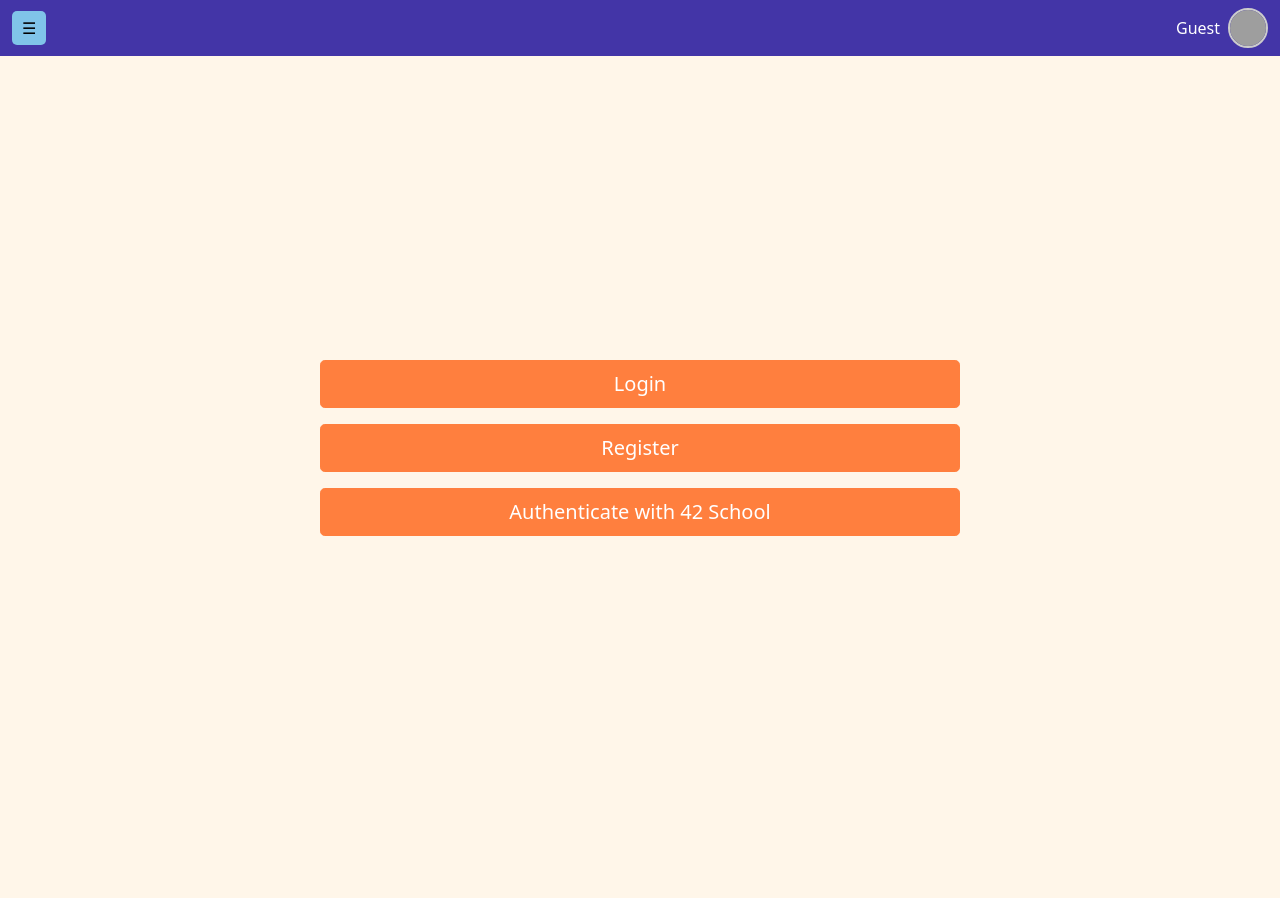
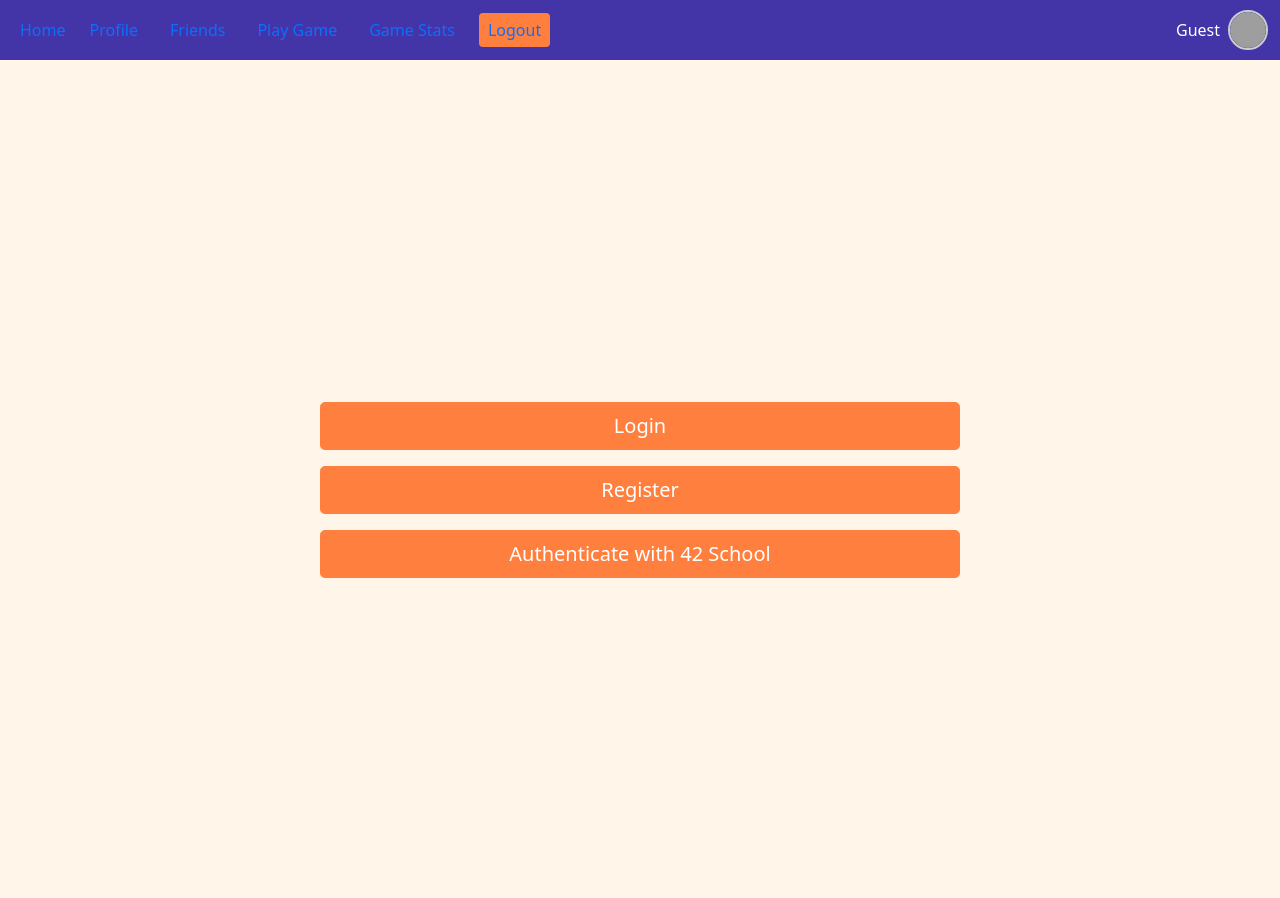
Before and after one commit to rodraska/Transcendence, a Django app: page / in a window 1280 px wide. Before the commit the page ends 536 px from the top, so only its background shows below. Run offline with Django 5.2, Linux system fonts and the light colour scheme; parts of the project's set-up code (start-up, migrations or seed data) failed here and were passed over; grey boxes are pictures that could not be loaded.

Commit message:
new header

```diff
--- a/docker/srcs/django/my_app/static/css/styles.css
+++ b/docker/srcs/django/my_app/static/css/styles.css
@@ -1,20 +1,51 @@
-header {
+.bg-primary-color {
+	background-color: var(--primary-color);
+  }
+
+  .bg-secondary-color {
+	background-color: var(--secondary-color);
+  }
+
+  .bg-accent-color {
+	background-color: var(--accent-color);
+  }
+
+  .bg-light-color {
+	background-color: var(--background-color);
+  }
+
+  .primary-color {
+	color: var(--primary-color);
+  }
+
+  .secondary-color {
+	color: var(--secondary-color)
+  }
+
+  .accent-color {
+	color: var(--accent-color);
+  }
+
+  .text-color {
+	color: var(--text-color);
+  }
+
+
+#header-container {
+  height: 80px;
   position: fixed;
   top: 0;
   left: 0;
-  right: 0;
-  background-color: #fff;
-  /* Light background */
-  box-shadow: 0 2px 4px rgba(0, 0, 0, 0.1);
-  /* Subtle shadow */
-  z-index: 1000;
+  width: 100%;
+  /* background-color: white;  */
+  z-index: 10;
 }
 
-/*#menuButton {
-	border: none;
-	background: none;
-	font-size: 24px;
-}*/
+#content-container {
+  padding-top: 50px;
+  /* margin-top: 100px; */
+}
+
 
 #menu {
   background-color: var(--secondary-color);
--- a/docker/srcs/django/my_app/static/html/header.html
+++ b/docker/srcs/django/my_app/static/html/header.html
@@ -4,42 +4,73 @@
       overflow-x: hidden;
     }
 
-  /* Container para envolver o botão e a sidebar */
     .menu-container {
       position: relative;
     }
 
     .navbar {
-    background-color: var(--primary-color);
+      display: flex;
+      justify-content: space-between;
+      align-items: center;
+      flex-wrap: nowrap;
+      height: 60px; /* Garante que a altura da navbar seja constante */
+      position: relative;
     }
 
-  /* Sidebar inicialmente oculta */
-  .sidebar {
-    position: fixed;
-    top: 56px; /* Altura da navbar */
-    left: 0;
-    height: calc(100% - 56px); /* Ajusta altura abaixo da navbar */
-    width: 250px;
-    background-color: var(--secondary-color); /* Cor de fundo personalizada */
-    color: var(--text-color);
-    transform: translateX(-250px); /* Esconde a sidebar inicialmente */
-    transition: transform 0.3s ease-in-out;
+    .navbar-nav {
+      display: flex;
+      align-items: center; /* Alinha os itens da navbar verticalmente */
+      height: 100%;
+      margin: 0; /* Remove qualquer margem no menu */
     }
 
-  .sidebar a {
-    color: var(--text-color);
-    text-decoration: none;
-    padding: 10px 15px;
-    display: block;
+    .nav-item {
+      display: flex;
+      align-items: center;
     }
 
-  .sidebar a:hover {
-    background-color: var(--accent-color); /* Cor ao passar o mouse */
+    #navbar a:hover {
+      color: var(--accent-color);
+    }
+
+    #logoutbtn:hover {
+      background-color: var(--accent-color);  /* Cor de fundo ao passar o mouse */
+      color: white !important;  /* Garante que a cor do texto do botão de logout tenha mais prioridade */
+      transform: scale(1.1);  /* Efeito de aumento */
+      transition: transform 0.3s;  /* Suaviza o efeito */
+    }
+
+
+    .navbar-nav .nav-item .nav-link {
+      padding-top: 4px; /* Ajusta o padding superior */
+      padding-bottom: 4px; /* Ajusta o padding inferior */
+    }
+
+    /* Ajuste para telas menores que 992px */
+    @media (max-width: 992px) {
+      /* Garante que a navbar ainda use flexbox para os itens */
+      .navbar {
+        flex-wrap: wrap; /* Permite que a navbar se ajuste em linhas quando necessário */
+        justify-content: space-between;
+      }
+
+      /* O menu deve expandir verticalmente */
+      .navbar-nav {
+        flex-direction: column;
+        width: 100%;
+        margin-top: 10px;
+        text-align: center;
+      }
+
+      /* Itens de navegação no menu */
+      .navbar-nav .nav-item {
+        width: 100%;
+        text-align: center;
       }
 
        /* Estilo do botão do menu hambúrguer */
       .menu-btn {
-    background-color: var(--secondary-color); /* Cor do botão */
+        background-color: var(--secondary-color);
         border: none;
         border-radius: 5px;
         padding: 5px 10px;
@@ -51,70 +82,132 @@
         background-color: var(--accent-color);
       }
 
-  /* Mostrar sidebar ao passar o mouse sobre o botão ou a sidebar*/
-  .menu-container:hover .sidebar {
-    transform: translateX(0); /* Exibe a sidebar*/
+      /* Nome e imagem de perfil fixos na parte direita */
+      .navbar .d-flex {
+        position: absolute;
+        right: 10px; /* Garante que a área do nome e imagem fiquem à direita */
+        top: 50%; /* Centraliza verticalmente */
+        transform: translateY(-50%); /* Alinha perfeitamente ao centro */
+        display: flex;
+        align-items: center;
+        z-index: 10; /* Garante que fiquem acima do menu colapsado */
       }
-  .dropdown-menu {
-    right: auto !important;
-    left: 0 !important;
-    transform: translateX(-100%);
+
+      .navbar .d-flex img {
+        width: 30px; /* Tamanho da imagem */
+        height: 30px;
+        border-radius: 50%; /* Imagem redonda */
+      }
+
+      .navbar .d-flex span {
+        font-size: 14px;
+        color: white;
+        margin-left: 10px; /* Espaço entre o nome e a foto */
+      }
+
+      /* Ajusta o botão do menu */
+      .navbar-toggler {
+        padding: 0.5rem 1rem;
+      }
+    }
+
+    /* Ajuste para telas menores que 575px */
+    @media (max-width: 575px) {
+      .navbar {
+        flex-direction: row; /* Garante que o nome e a imagem fiquem na mesma linha */
+        justify-content: space-between;
+      }
+
+      /* Menu expandido de forma limpa */
+      .navbar-nav {
+        flex-direction: column;
+        width: 100%;
+        text-align: center;
+        margin-top: 10px;
+      }
+
+      .navbar-nav .nav-item {
+        width: 100%;
+        text-align: center;
+      }
+
+      .navbar .d-flex {
+        position: absolute;
+        right: 10px; /* Garante que a área do nome e imagem fiquem à direita */
+        top: 50%; /* Centraliza verticalmente */
+        transform: translateY(-50%); /* Alinha perfeitamente ao centro */
+        display: flex;
+        align-items: center;
+        z-index: 10; /* Garante que fiquem acima do menu expandido */
+      }
+
+      .navbar .d-flex img {
+        width: 30px;
+        height: 30px;
+        border-radius: 50%;
+      }
+
+      .navbar .d-flex span {
+        font-size: 14px;
+        color: white;
+        margin-left: 10px;
+      }
     }
   </style>
 
-<nav class="navbar text-white">
-  <div class="container-fluid menu-container">
-    <!--Botão do menu hambúrguer-->
-    <button class="menu-btn">☰</button>
+  <header>
+    <nav class="navbar navbar-expand-lg fixed-top bg-primary-color" id="navbar" style="height: 60px;">
+      <div class="container-fluid">
+        <button
+          class="navbar-toggler"
+          id="menu-btn"
+          type="button"
+          data-bs-toggle="collapse"
+          data-bs-target="#navbar-items"
+          aria-controls="navbar-items"
+          aria-expanded="false"
+          aria-label="Toggle navigation"
+        >
+          <i class="bi bi-list"></i>
+        </button>
 
-    <!--Sidebar-->
-    <div class="sidebar">
-      <div
-        class="rounded-circle overflow-hidden"
-        style="width: 40px; height: 40px; border: 2px solid #ccc"
-      >
-        <img
-          src="https://upload.wikimedia.org/wikipedia/commons/3/3f/Placeholder_view_vector.svg"
-          alt="Profile"
-          style="width: 100%; height: 100%; object-fit: cover"
-        />
+        <!-- Menu colapsável (Itens do menu) -->
+        <div class="collapse navbar-collapse" id="navbar-items">
+          <ul class="navbar-nav me-auto mb-2 mb-lg-0">
+            <li class="nav-item">
+              <a class="nav-link" id="homebtn">Home</a>
+            </li>
+            <li class="nav-item mx-2">
+              <a class="nav-link" id="profilebtn">Profile</a>
+            </li>
+            <li class="nav-item mx-2">
+              <a class="nav-link" id="friendbtn">Friends</a>
+            </li>
+            <li class="nav-item mx-2">
+              <a class="nav-link" id="playgamebtn">Play Game</a>
+            </li>
+            <li class="nav-item mx-2">
+              <a class="nav-link" id="statbtn">Game Stats</a>
+            </li>
+
+            <!-- Logout visível dentro do menu colapsado -->
+            <li class="nav-item mx-2">
+              <a class="nav-link btn bg-accent-color" id="logoutbtn" href="#" onclick="window.location.href = '/accounts/logout/'; return false;"><i class="bi bi-box-arrow-right"></i>Logout</a>
+            </li>
+          </ul>
         </div>
-      <a href="#">Customize</a>
-      <a href="#">Friends</a>
-      <a href="#">Game Stats</a>
-    </div>
-    <!-- Right: Name and Profile -->
-    <div class="d-flex align-items-center">
-      <span id="userName" class="me-2"></span>
-      <div class="dropdown">
-        <button
-          class="btn btn-link dropdown-toggle rounded-circle overflow-hidden"
-          type="button"
-          id="dropdownMenuButton"
-          data-bs-toggle="dropdown"
-          aria-expanded="false"
-          style="
-            width: 40px;
-            height: 40px;
-            padding: 0;
-            border: 2px solid #ccc;
-            background: none;
-          "
-        >
-          <img
-            src="https://upload.wikimedia.org/wikipedia/commons/3/3f/Placeholder_view_vector.svg"
-            alt="Profile"
-            style="width: 100%; height: 100%; object-fit: cover"
-          />
-        </button>
-        <ul
-          class="dropdown-menu dropdown-menu-start"
-          aria-labelledby="dropdownMenuButton"
-        >
-          <li><a class="dropdown-item" id="logout-button">Logout</a></li>
-          <li><a class="dropdown-item" id="friends-button">Friends</a></li>
-        </ul>
+
+        <!-- Nome e Imagem fixos à direita, sempre visíveis -->
+        <div class="d-flex align-items-center ms-auto">
+          <!-- Nome -->
+          <span id="userName" class="me-2 text-white">Name</span>
+
+          <!-- Foto -->
+          <div class="rounded-circle overflow-hidden" style="width: 40px; height: 40px; border: 2px solid #ccc;">
+            <img src="https://upload.wikimedia.org/wikipedia/commons/3/3f/Placeholder_view_vector.svg" alt="Profile"
+              style="width: 100%; height: 100%; object-fit: cover;">
           </div>
         </div>
       </div>
     </nav>
+  </header>
--- a/docker/srcs/django/my_app/static/html/home.html
+++ b/docker/srcs/django/my_app/static/html/home.html
@@ -1 +1,4 @@
-home
+<div class="d-flex align-items-center justify-content-center accent-color" style="height: 80vh; flex-direction: column;">
+    <h1>Welcome</h1>
+    <h2>Our ft_transcendence</h2>
+</div>
--- a/docker/srcs/django/my_app/static/js/header/header.js
+++ b/docker/srcs/django/my_app/static/js/header/header.js
@@ -13,12 +13,42 @@ class HeaderBar extends Component {
         window.location.href = "/accounts/logout/";
       });
     }
+
+    const homeButton = this.querySelector("#homebtn");
+    if (homeButton) {
+      homeButton.addEventListener("click", () => {
+        Route.go("/home");
+      });
+    }
+
+    const profileButton = this.querySelector("#profilebtn");
+    if (profileButton) {
+      profileButton.addEventListener("click", () => {
+        Route.go("/profile");
+      });
+    }
+
+    const playButton = this.querySelector("#playgamebtn");
+    if (playButton) {
+      playButton.addEventListener("click", () => {
+        Route.go("/play");
+      });
+    }
+
     const friendsButton = this.querySelector("#friends-button");
     if (friendsButton) {
       friendsButton.addEventListener("click", () => {
         Route.go("/friends");
       });
     }
+
+
+    const userNameElement = this.querySelector("#userName");
+    if (userNameElement && window.loggedInUserName) {
+      userNameElement.textContent = window.loggedInUserName;
+    }
+
+
     this.updateHeader(
       window.loggedInUserName || "Guest",
       window.loggedInAvatarUrl ||
--- /dev/null
+++ b/docker/srcs/django/my_app/static/js/header/profile.js
@@ -0,0 +1,132 @@
+import Component from "../spa/component.js"
+
+class UserProfile extends Component
+{
+	constructor()
+	{
+		super('static/html/profile.html')
+	}
+
+	onInit(){
+
+		console.log("UserProfile carregado!");
+
+		document.getElementById('dname').value = window.loggedInUserName;
+		document.getElementById('name1').value = window.loggedInFirstName || "";
+    	document.getElementById('name2').value = window.loggedInLastName || "";
+   		document.getElementById('email').value = window.loggedInEmail;
+
+		document.getElementById('profileImage').src = window.loggedInAvatarUrl ||
+		   "https://upload.wikimedia.org/wikipedia/commons/3/3f/Placeholder_view_vector.svg";
+
+
+	// Adiciona evento ao botão de salvar
+    document.querySelector("form").addEventListener("submit", this.updateProfile.bind(this));
+    }
+
+	updateProfile(event) {
+		event.preventDefault(); // Evita que o formulário recarregue a página
+
+		// Capturar valores do formulário
+		const updatedData = {
+			username: document.getElementById("dname").value,  // Django usa 'username' em vez de 'displayName'
+			first_name: document.getElementById("name1").value,
+			last_name: document.getElementById("name2").value,
+			email: document.getElementById("email").value
+    };
+
+	fetch(`/api/user/${window.loggedInUserId}/update/`, {
+			method: "PATCH",
+			headers: {
+				"Content-Type": "application/json"
+			},
+			body: JSON.stringify(updatedData),
+			credentials: "include" // Garante que os cookies de autenticação do Django são enviados
+		})
+    .then(response => response.json())
+    .then(data => {
+        if (data.error) {
+            alert("Erro ao atualizar: " + data.error);
+        } else {
+            alert("Profile updated!");
+
+            // Atualizar os valores no window para refletir as mudanças
+            window.loggedInUserName = updatedData.username;
+            window.loggedInFirstName = updatedData.first_name;
+            window.loggedInLastName = updatedData.last_name;
+            window.loggedInEmail = updatedData.email;
+
+            // Atualiza o header/nav com os novos dados
+            document.getElementById("userName").textContent = updatedData.username;
+        }
+    })
+    .catch(error => console.error("Erro ao atualizar perfil:", error));
+	}
+
+
+
+/*
+		// Alterar imagem para a escolhida
+		document.getElementById('changeImageBtn').addEventListener('click', function() {
+			const input = document.createElement('input');
+			input.type = 'file';
+			input.accept = 'image/*';
+			input.click();
+
+			input.addEventListener('change', function() {
+			const file = input.files[0];
+			const reader = new FileReader();
+			reader.onload = function(e) {
+				document.getElementById('profileImage').src = e.target.result;
+			};
+			reader.readAsDataURL(file);
+			});
+	  	});
+
+		// Resetar para imagem padrão
+		document.getElementById('resetImageBtn').addEventListener('click', function() {
+			document.getElementById('profileImage').src = 'https://upload.wikimedia.org/wikipedia/commons/3/3f/Placeholder_view_vector.svg';
+		});
+	}*/
+
+
+}
+
+export default UserProfile;
+
+
+/*
+		const dataset = {
+			displayName: "João Silva",
+			firstName: "João",
+			lastName: "Silva",
+			email: "joao.silva@email.com"
+		  };
+
+		  // Preenchendo os campos do formulário com os dados do dataset
+		  document.getElementById('dname').value = dataset.displayName;
+		  document.getElementById('name1').value = dataset.firstName;
+		  document.getElementById('name2').value = dataset.lastName;
+		  document.getElementById('email').value = dataset.email;
+		  */
+	/* 	  fetch("/api/current_user/", { credentials: "include" })
+			.then((response) => response.json())
+			.then((data) => {
+				if (data.logged_in) {
+					document.getElementById('dname').value = data.username;
+					document.getElementById('name1').value = data.first_name;
+					document.getElementById('name2').value = data.last_name;
+					document.getElementById('email').value = data.email;
+					document.getElementById('profileImage').src = data.avatar_url || 'https://upload.wikimedia.org/wikipedia/commons/3/3f/Placeholder_view_vector.svg';
+				} else if (data.error) {
+						alert("Error getting user!");
+					}
+				})
+			.catch(error => console.error("Error loading profile:", error));
+		// Função para obter CSRF Token
+		function getCsrfToken() {
+			return document.cookie.split("; ")
+				.find(row => row.startsWith("csrftoken="))
+				?.split("=")[1];
+		}
+ */
--- a/docker/srcs/django/my_app/static/js/index.js
+++ b/docker/srcs/django/my_app/static/js/index.js
@@ -1,7 +1,7 @@
 import Route, { normalizeRoute } from "./spa/route.js";
 import HeaderBar from "./header/header.js";
 import HomePage from "./home/home_page.js";
-import UserProfile from "./user/user_profile.js";
+import UserProfile from "./header/profile.js";
 import PongPage from "./pong/pong.js";
 import CurvePage from "./curve/curve.js";
 import LoginButtons from "./login/login.js";
@@ -35,8 +35,9 @@ function toggleHeader() {
 }
 
 Route.setContentContainer(contentContainer);
-Route.subscribe("/", HomePage);
-Route.subscribe("/user", UserProfile);
+Route.subscribe('/home', HomePage);
+Route.subscribe('/profile', UserProfile);
+//Route.subscribe("/user", UserProfile);
 Route.subscribe("/pong", PongPage);
 Route.subscribe("/curve", CurvePage);
 Route.subscribe("/login", LoginButtons);
@@ -66,7 +67,7 @@ function checkLoginStatus() {
         window.loggedInUserId = data.user_id;
         window.loggedInAvatarUrl = data.avatar_url;
         if (normalizeRoute(window.location.hash) === "/") {
-          Route.go("/play");
+          Route.go("/home");
         } else {
           Route.go(window.location.hash);
         }
--- a/docker/srcs/django/my_app/static/js/login/login_form.js
+++ b/docker/srcs/django/my_app/static/js/login/login_form.js
@@ -41,7 +41,7 @@ class LoginForm extends Component {
                         "https://upload.wikimedia.org/wikipedia/commons/3/3f/Placeholder_view_vector.svg"
                     );
                   }
-                  window.location.hash = "#/play";
+                  window.location.hash = "#/home";
                 }
               });
           }
--- a/docker/srcs/django/my_app/templates/my_index.html
+++ b/docker/srcs/django/my_app/templates/my_index.html
@@ -16,7 +16,7 @@
   </head>
   <body>
     <div id="header-container"></div>
-    <div id="content-container"></div>
+    <div class="align-items-center mt-5" id="content-container"></div>
 
     <script src="https://cdn.jsdelivr.net/npm/bootstrap@5.0.2/dist/js/bootstrap.bundle.min.js"></script>
     <script type="module" src="{% static 'js/spa/route.js' %}"></script>
@@ -56,6 +56,9 @@
       window.loggedInUserName = "{{ user.username|escapejs }}";
       window.loggedInAvatarUrl =
         "{{ user.avatar_url|default:'https://upload.wikimedia.org/wikipedia/commons/3/3f/Placeholder_view_vector.svg'|escapejs }}";
+      window.loggedInFirstName = "{{ user.first_name|escapejs }}";
+      window.loggedInLastName = "{{ user.last_name|escapejs }}";
+      window.loggedInEmail = "{{ user.email|escapejs }}";
     </script>
   </body>
 </html>
```
Also changed, not shown: docker/srcs/django/my_app/static/html/profile.html (added, +59 -0 lines), 1 other file. Lines whose indentation alone changed are shown as unchanged.
